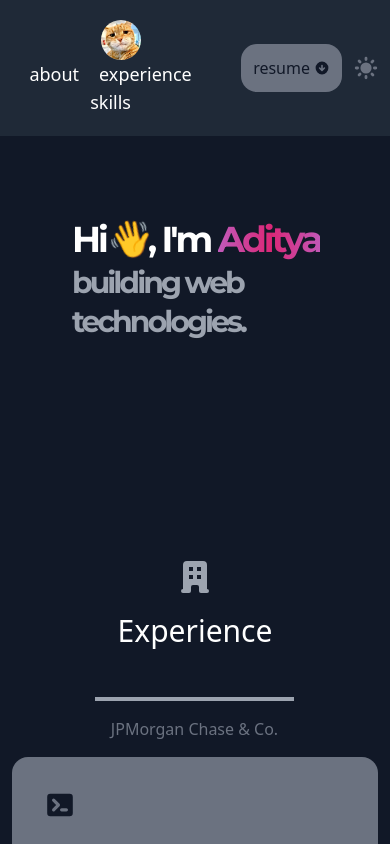
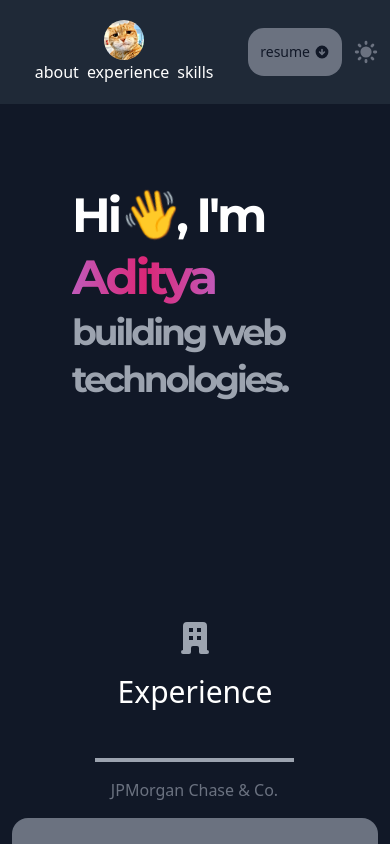
Before and after one commit to jrsinha2/adityasinha, a React (Create React App) app: page / in a window 390 px wide. Shown: the top 844 px of the page. Built offline with nearby package versions, Linux system fonts and the light colour scheme; a web font is replaced by a local one.

Commit message:
corrected layout

```diff
--- a/src/components/About.js
+++ b/src/components/About.js
@@ -5,10 +5,10 @@ export default function About() {
     <section id="about">
       <div className="container mx-auto flex px-10 py-20 md:flex-row flex-col items-center">
         <div className="md:flex-grow md:w-1/2 flex flex-col md:items-start text-left mb-16 md:mb-0 items-start md:ml-24 sm:ml-16 ml-8">
-          <h1 className="title-font name sm:text-6xl md:text-8xl text-4xl font-medium dark:text-skin-muted text-skin-inverted">
+          <h1 className="title-font name sm:text-6xl md:text-8xl text-5xl font-medium dark:text-skin-muted text-skin-inverted">
             Hi<span className="wave" aria-labelledby="hey" role="img">&#128075;</span>, I'm <span className="animate-text text-transparent bg-clip-text bg-gradient-to-r from-purple-400 via-pink-600 to-purple-400">Aditya</span>
           </h1>
-          <h3 className="mb-8 subtitle font-medium dark:text-skin-inverted_light text-skin-base_dark md:text-6xl sm:text-5xl text-3xl">
+          <h3 className="mb-8 subtitle font-medium dark:text-skin-inverted_light text-skin-base_dark md:text-6xl sm:text-5xl text-4xl">
             Building web technologies.
           </h3>
           {/* <p className="mb-8 leading-relaxed description text-skin-inverted dark:text-skin-base">
--- a/src/components/Navbar.js
+++ b/src/components/Navbar.js
@@ -26,14 +26,14 @@ export default function Navbar() {
             <div className="w-10 h-10 rounded-full avatar"></div>
             <div className="font-sans dark:text-skin-muted text-skin-inverted md:block hidden">Aditya Sinha</div>
           </a>
-          <nav className="md:mr-auto md:ml-4 md:py-1 md:pl-4 md:border-l md:border-gray-700	flex flex-wrap items-center text-lg justify-center">
-            <a href="#about" className="mr-5 dark:text-skin-muted text-skin-inverted hover:text-skin-muted">
+          <nav className="md:mr-auto md:ml-4 md:py-1 md:pl-4 md:border-l md:border-gray-700	flex flex-wrap items-center md:text-lg text-base justify-center">
+            <a href="#about" className="md:mr-5 mr-2 dark:text-skin-muted text-skin-inverted hover:text-skin-muted">
               about
             </a>
-            <a href="#experience" className="mr-5 dark:text-skin-muted text-skin-inverted hover:text-skin-muted">
+            <a href="#experience" className="md:mr-5 mr-2 dark:text-skin-muted text-skin-inverted hover:text-skin-muted">
               experience
             </a>
-            <a href="#skills" className="mr-5 dark:text-skin-muted text-skin-inverted hover:text-skin-muted">
+            <a href="#skills" className="md:mr-5 dark:text-skin-muted text-skin-inverted hover:text-skin-muted">
               skills
             </a>
             {/* <a href="#testimonials" className="mr-5 hover:text-skin-muted">
@@ -44,7 +44,7 @@ export default function Navbar() {
         <div className="flex flex-row item-center justify-between">
           <a
               href={resume} download={"AdityaSinha.pdf"} target="_blank"
-              className="inline-flex items-center bg-skin-base text-skin-base dark:bg-skin-inverted dark:text-skin-inverted border-0 px-3 focus:outline-none hover:bg-gray-700 dark:hover:bg-skin-base_light rounded-2xl md:mr-2 text-base">
+              className="inline-flex items-center bg-skin-base text-skin-base dark:bg-skin-inverted dark:text-skin-inverted border-0 px-3 focus:outline-none hover:bg-gray-700 dark:hover:bg-skin-base_light rounded-2xl md:mr-2 md:text-base text-sm">
               resume
               <ArrowCircleDownIcon className="w-4 h-4 ml-1" />
             </a>
```
